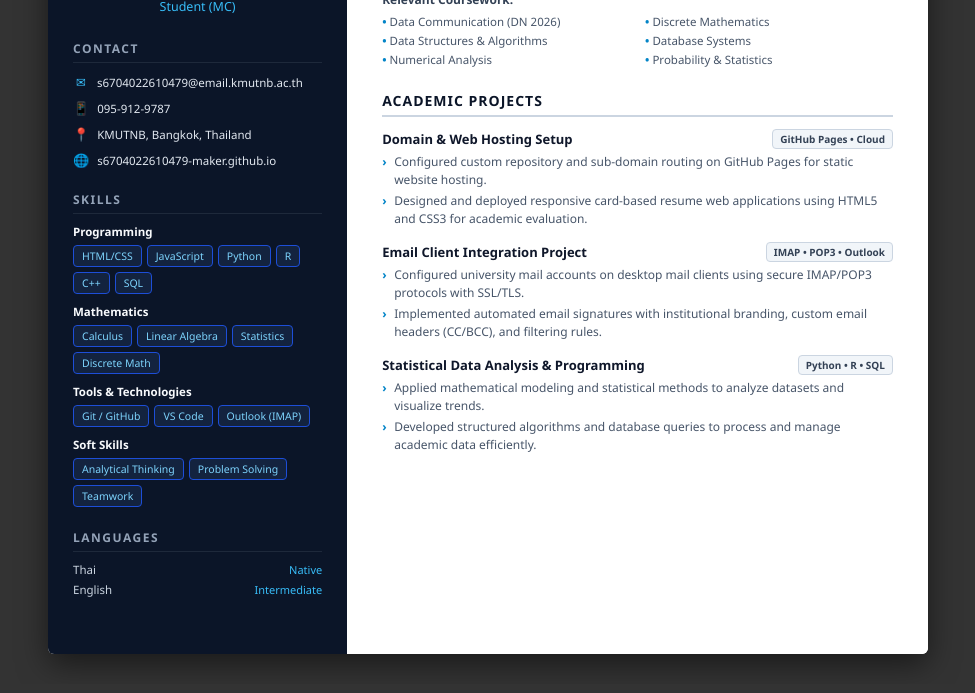
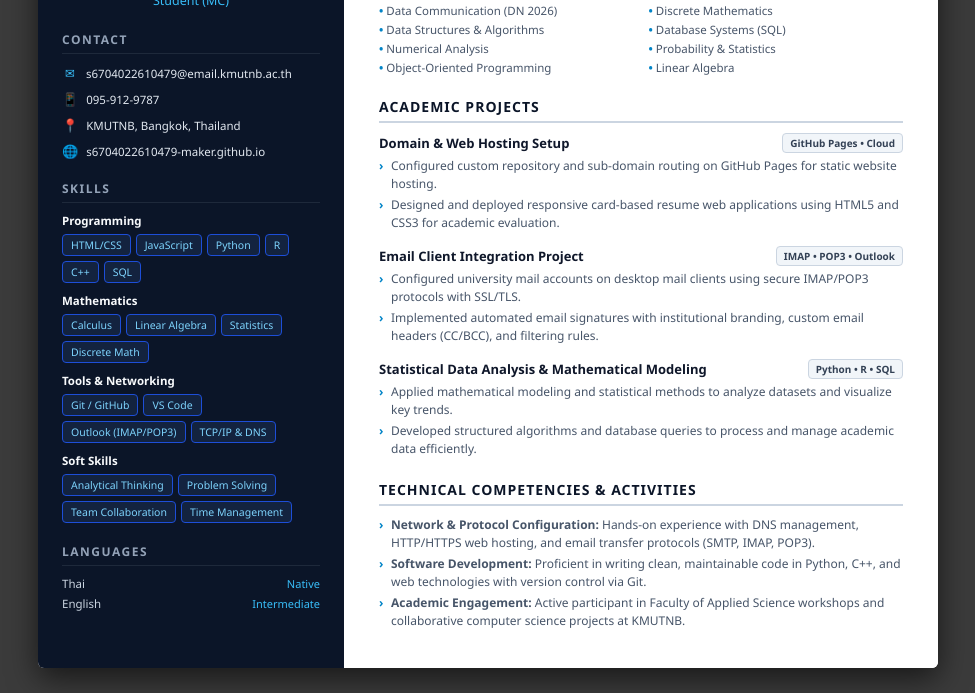
Before and after one commit to s6704022610479-maker/jirakit-resume, a plain HTML site: page index.html in a window 1280 px wide. Shown: the part 297-990 px from the top of the page, without its empty margins (152-1127 px from the left). Drawn offline with Linux system fonts and the light colour scheme.

Commit message:
Update index.html

```diff
--- a/index.html
+++ b/index.html
@@ -6,16 +6,16 @@
   <title>Resume - Jirakit Kerdlarpphon</title>
   <style>
     * { box-sizing: border-box; margin: 0; padding: 0; font-family: 'Segoe UI', Tahoma, Geneva, Verdana, sans-serif; }
-    body { background-color: #333; display: flex; justify-content: center; padding: 30px 10px; }
-    .resume-container { width: 880px; background: #ffffff; display: flex; box-shadow: 0 10px 30px rgba(0,0,0,0.5); border-radius: 6px; overflow: hidden; }
+    body { background-color: #3b3b3b; display: flex; justify-content: center; padding: 25px 10px; }
+    .resume-container { width: 900px; background: #ffffff; display: flex; box-shadow: 0 10px 30px rgba(0,0,0,0.6); border-radius: 6px; overflow: hidden; }
 
     /* ฝั่งซ้าย (แถบสีเข้ม) */
-    .sidebar { width: 34%; background-color: #0b1528; color: #ffffff; padding: 35px 25px; text-align: center; }
-    .profile-img { width: 135px; height: 135px; border-radius: 50%; border: 3px solid #00d4ff; box-shadow: 0 0 15px rgba(0, 212, 255, 0.5); object-fit: cover; object-position: top; margin-bottom: 16px; background-color: #e2e8f0; }
+    .sidebar { width: 34%; background-color: #0b1528; color: #ffffff; padding: 35px 24px; text-align: center; }
+    .profile-img { width: 135px; height: 135px; border-radius: 50%; border: 3px solid #00d4ff; box-shadow: 0 0 15px rgba(0, 212, 255, 0.4); object-fit: cover; object-position: top; margin-bottom: 15px; background-color: #e2e8f0; }
     .name-title { font-size: 20px; font-weight: 800; letter-spacing: 1px; line-height: 1.25; margin-bottom: 6px; text-transform: uppercase; }
-    .sub-title { font-size: 12.5px; color: #38bdf8; margin-bottom: 25px; font-weight: 500; line-height: 1.4; }
+    .sub-title { font-size: 12.5px; color: #38bdf8; margin-bottom: 22px; font-weight: 500; line-height: 1.4; }
 
-    .side-section { text-align: left; margin-bottom: 22px; }
+    .side-section { text-align: left; margin-bottom: 20px; }
     .side-title { font-size: 12px; letter-spacing: 1.5px; border-bottom: 1px solid #1e293b; padding-bottom: 5px; margin-bottom: 10px; color: #94a3b8; font-weight: bold; text-transform: uppercase; }
 
     .contact-item { font-size: 11.5px; margin-bottom: 8px; word-break: break-all; color: #e2e8f0; display: flex; align-items: center; gap: 8px; }
@@ -30,8 +30,8 @@
 
     /* ฝั่งขวา (เนื้อหาหลัก) */
     .main-content { width: 66%; padding: 35px 35px; background: #ffffff; color: #333333; }
-    .main-section { margin-bottom: 24px; }
-    .section-heading { font-size: 14px; font-weight: 800; color: #0b1528; letter-spacing: 1px; border-bottom: 2px solid #cbd5e1; padding-bottom: 5px; margin-bottom: 12px; text-transform: uppercase; }
+    .main-section { margin-bottom: 22px; }
+    .section-heading { font-size: 14px; font-weight: 800; color: #0b1528; letter-spacing: 1px; border-bottom: 2px solid #cbd5e1; padding-bottom: 5px; margin-bottom: 10px; text-transform: uppercase; }
     .summary-text { font-size: 12.5px; color: #475569; line-height: 1.6; text-align: justify; }
 
     .edu-title { font-size: 13.5px; font-weight: bold; color: #0f172a; }
@@ -87,22 +87,24 @@
           <span class="badge">Discrete Math</span>
         </div>
 
-        <div class="skill-cat">Tools & Technologies</div>
+        <div class="skill-cat">Tools & Networking</div>
         <div class="badge-group">
           <span class="badge">Git / GitHub</span>
           <span class="badge">VS Code</span>
-          <span class="badge">Outlook (IMAP)</span>
+          <span class="badge">Outlook (IMAP/POP3)</span>
+          <span class="badge">TCP/IP & DNS</span>
         </div>
 
         <div class="skill-cat">Soft Skills</div>
         <div class="badge-group">
           <span class="badge">Analytical Thinking</span>
           <span class="badge">Problem Solving</span>
-          <span class="badge">Teamwork</span>
+          <span class="badge">Team Collaboration</span>
+          <span class="badge">Time Management</span>
         </div>
       </div>
 
-      <div class="side-section">
+      <div class="side-section" style="margin-bottom: 0;">
         <div class="side-title">LANGUAGES</div>
         <div class="lang-item"><span>Thai</span> <span class="lang-level">Native</span></div>
         <div class="lang-item"><span>English</span> <span class="lang-level">Intermediate</span></div>
@@ -127,9 +129,11 @@
           <div class="course-item">Data Communication (DN 2026)</div>
           <div class="course-item">Discrete Mathematics</div>
           <div class="course-item">Data Structures & Algorithms</div>
-          <div class="course-item">Database Systems</div>
+          <div class="course-item">Database Systems (SQL)</div>
           <div class="course-item">Numerical Analysis</div>
           <div class="course-item">Probability & Statistics</div>
+          <div class="course-item">Object-Oriented Programming</div>
+          <div class="course-item">Linear Algebra</div>
         </div>
       </div>
 
@@ -160,14 +164,23 @@
 
         <div class="project-card">
           <div class="project-header">
-            <span class="project-title">Statistical Data Analysis & Programming</span>
+            <span class="project-title">Statistical Data Analysis & Mathematical Modeling</span>
             <span class="project-tag">Python • R • SQL</span>
           </div>
           <ul class="project-list">
-            <li>Applied mathematical modeling and statistical methods to analyze datasets and visualize trends.</li>
+            <li>Applied mathematical modeling and statistical methods to analyze datasets and visualize key trends.</li>
             <li>Developed structured algorithms and database queries to process and manage academic data efficiently.</li>
           </ul>
         </div>
+      </div>
+
+      <div class="main-section" style="margin-bottom: 0;">
+        <div class="section-heading">TECHNICAL COMPETENCIES & ACTIVITIES</div>
+        <ul class="project-list">
+          <li><strong>Network & Protocol Configuration:</strong> Hands-on experience with DNS management, HTTP/HTTPS web hosting, and email transfer protocols (SMTP, IMAP, POP3).</li>
+          <li><strong>Software Development:</strong> Proficient in writing clean, maintainable code in Python, C++, and web technologies with version control via Git.</li>
+          <li><strong>Academic Engagement:</strong> Active participant in Faculty of Applied Science workshops and collaborative computer science projects at KMUTNB.</li>
+        </ul>
       </div>
     </div>
   </div>
```
